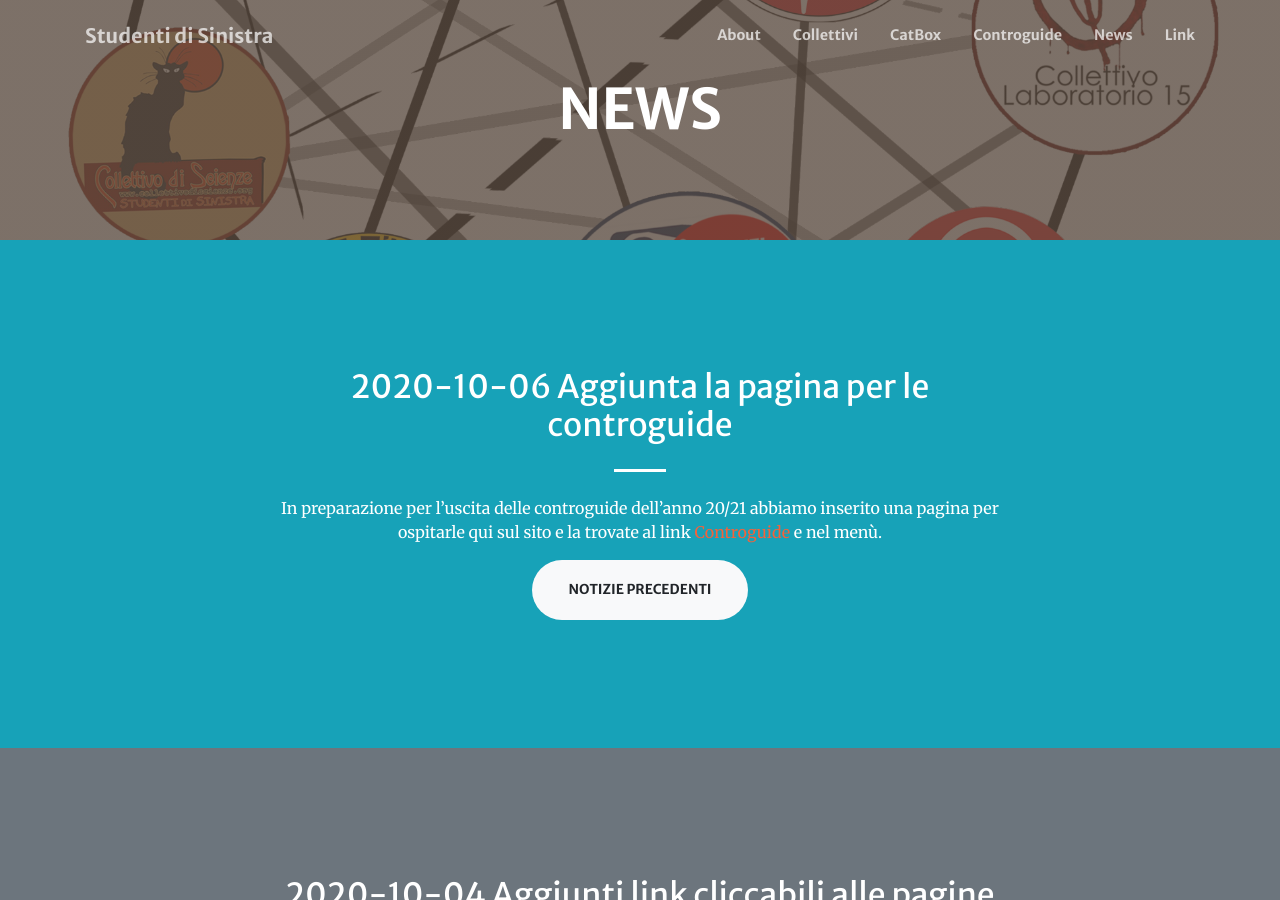
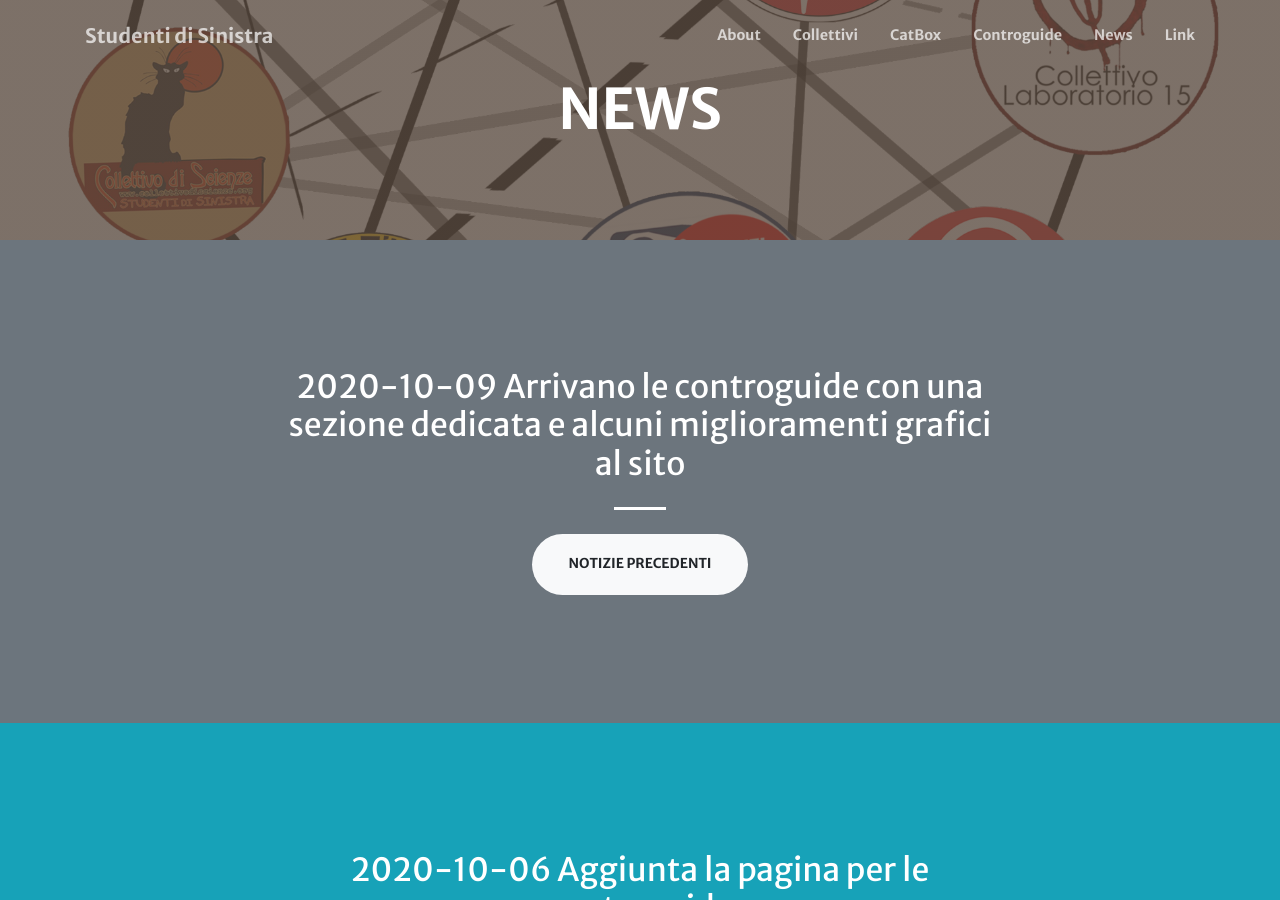
Before and after one commit to studentidisinistra/studentidisinistra.github.io, a Jekyll site: the page built from news.md, in a window 1280 px wide and 900 px high. Built offline with Jekyll 4.4.1, drawn with Linux system fonts in a browser that asks for light colours; nearby versions of some CDN libraries.

Commit message:
aggiornamenti per catbox e controguide

```diff
--- a/news.md
+++ b/news.md
@@ -10,6 +10,14 @@ menus:
     weight: 2
 
 sections:
+  - type: call-to-action.html
+    section_id: post5
+    background_style: bg-secondary
+    title: 2020-10-09 Arrivano le controguide con una sezione dedicata e alcuni miglioramenti grafici al sito
+    actions:
+      - title: notizie precedenti
+        url: '#post4'
+        class: btn-light
   - type: call-to-action.html
     section_id: post4
     background_style: bg-info
```
